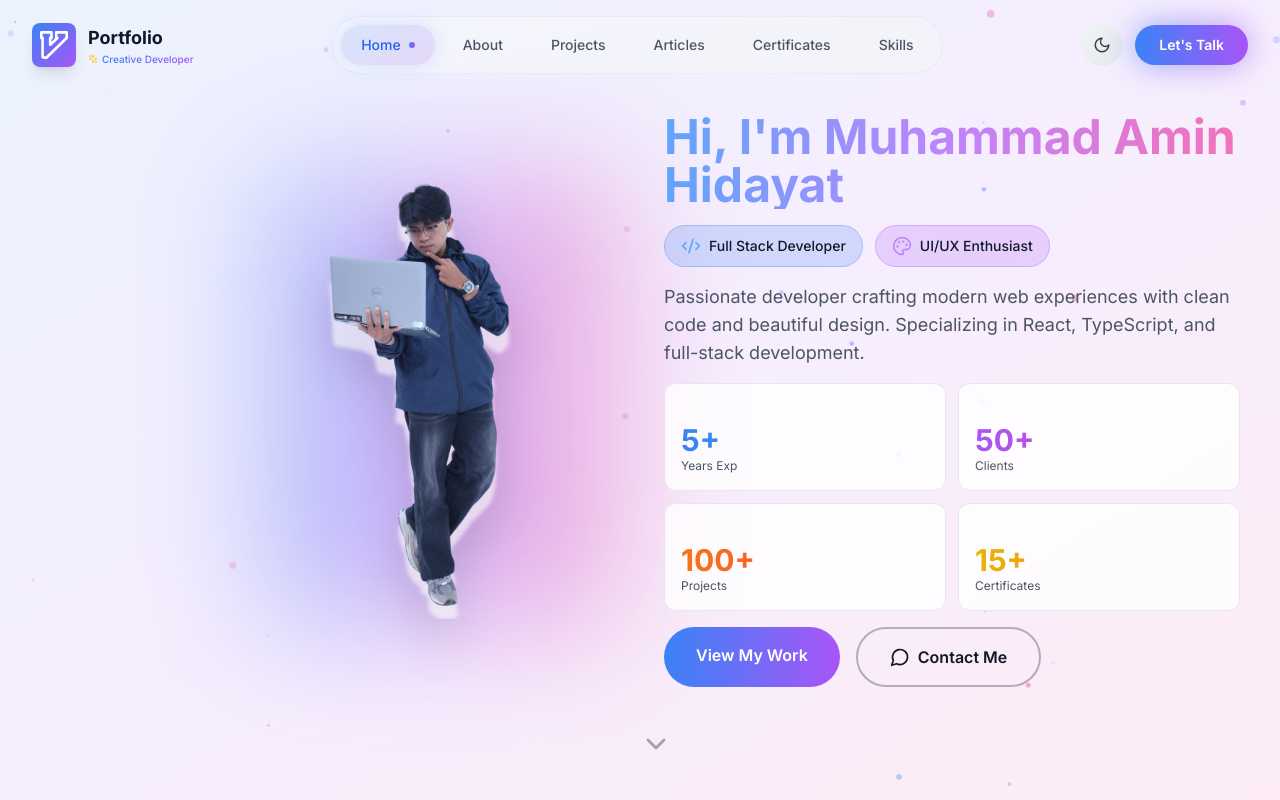
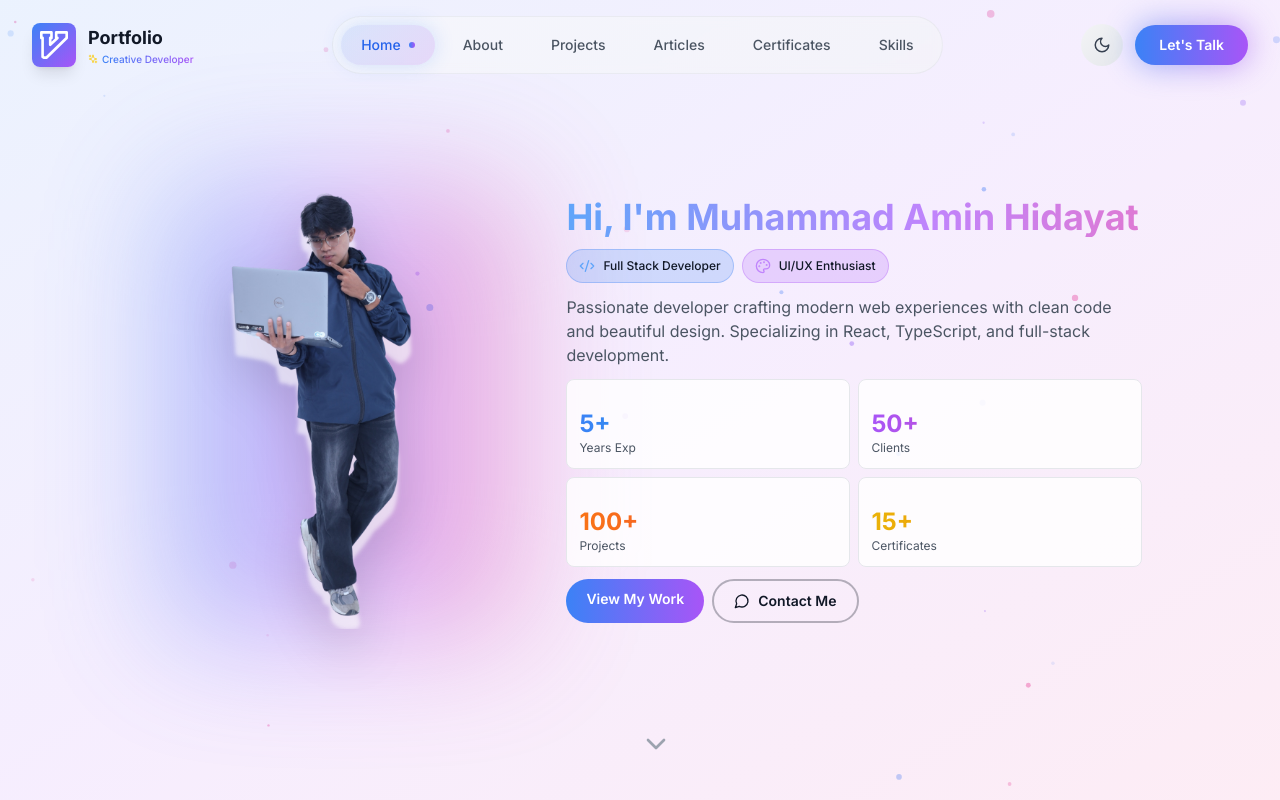
Before and after one commit to dayattt111/portofolio-daya, a React (Vite) app: page / in a window 1280 px wide. Shown: the top 800 px of the page. Built offline with nearby package versions, Linux system fonts and the light colour scheme.

Commit message:
stag: 40% - 60% image scale

```diff
--- a/src/pages/Home.tsx
+++ b/src/pages/Home.tsx
@@ -129,8 +129,8 @@ export default function Home() {
 
         <div className="absolute inset-0 bg-gradient-to-br from-blue-500/10 via-purple-500/10 to-pink-500/10 z-0" />
 
-        <div className="relative z-10 max-w-7xl mx-auto px-4 sm:px-6 lg:px-8 w-full">
-          <div className="grid grid-cols-1 lg:grid-cols-2 gap-8 lg:gap-10 xl:gap-12 items-start lg:items-center">
+        <div className="relative z-10 max-w-7xl mt-5 px-4 sm:px-6 lg:px-8 w-full">
+          <div className="grid grid-cols-1 lg:grid-cols-[40%_60%] gap-8 lg:gap-10 xl:gap-12 items-start lg:items-center">
 
             {/* Left Column - Profile Image */}
             <div className="flex justify-center lg:justify-end order-1 lg:order-1">
@@ -149,8 +149,8 @@ export default function Home() {
             </div>
 
             {/* Right Column - Profile Info & About */}
-            <div className="flex flex-col justify-center order-2 lg:order-2 text-center lg:text-left space-y-4">
-              <div className="animate-fade-in-up space-y-4">
+            <div className="flex flex-col justify-center order-2 lg:order-2 text-center lg:text-left space-y-3">
+              <div className="animate-fade-in-up space-y-3">
                 {/* <div className="flex items-center justify-center lg:justify-start gap-2">
                   <Sparkles className="w-5 h-5 text-yellow-400 animate-pulse" />
                   <span className={`text-sm md:text-base font-semibold bg-gradient-to-r from-blue-400 to-purple-400 bg-clip-text text-transparent`}>
@@ -158,46 +158,46 @@ export default function Home() {
                   </span>
                 </div> */}
 
-                <h1 className="text-2xl sm:text-3xl lg:text-4xl xl:text-5xl font-bold bg-gradient-to-r from-blue-400 via-purple-400 to-pink-400 bg-clip-text text-transparent animate-gradient leading-tight">
+                <h1 className="text-2xl sm:text-3xl lg:text-3xl xl:text-4xl font-bold bg-gradient-to-r from-blue-400 via-purple-400 to-pink-400 bg-clip-text text-transparent animate-gradient leading-tight">
                   Hi, I'm Muhammad Amin Hidayat
                 </h1>
 
-                <div className="flex items-center justify-center lg:justify-start gap-3 flex-wrap">
-                  <div className="flex items-center gap-2 px-4 py-2.5 rounded-full bg-blue-500/20 backdrop-blur-sm border border-blue-500/30">
-                    <Code2 className="w-4 h-4 md:w-5 md:h-5 text-blue-400" />
-                    <span className="font-medium text-sm">Full Stack Developer</span>
+                <div className="flex items-center justify-center lg:justify-start gap-2 flex-wrap">
+                  <div className="flex items-center gap-2 px-3 py-2 rounded-full bg-blue-500/20 backdrop-blur-sm border border-blue-500/30">
+                    <Code2 className="w-4 h-4 text-blue-400" />
+                    <span className="font-medium text-xs">Full Stack Developer</span>
                   </div>
-                  <div className="flex items-center gap-2 px-4 py-2.5 rounded-full bg-purple-500/20 backdrop-blur-sm border border-purple-500/30">
-                    <Palette className="w-4 h-4 md:w-5 md:h-5 text-purple-400" />
-                    <span className="font-medium text-sm">UI/UX Enthusiast</span>
+                  <div className="flex items-center gap-2 px-3 py-2 rounded-full bg-purple-500/20 backdrop-blur-sm border border-purple-500/30">
+                    <Palette className="w-4 h-4 text-purple-400" />
+                    <span className="font-medium text-xs">UI/UX Enthusiast</span>
                   </div>
                 </div>
 
-                <p className={`text-sm md:text-base lg:text-lg leading-relaxed max-w-xl mx-auto lg:mx-0 ${theme === 'dark' ? 'text-gray-300' : 'text-gray-600'}`}>
+                <p className={`text-xs md:text-sm lg:text-base leading-relaxed max-w-xl mx-auto lg:mx-0 ${theme === 'dark' ? 'text-gray-300' : 'text-gray-600'}`}>
                   Passionate developer crafting modern web experiences with clean code and beautiful design.
                   Specializing in React, TypeScript, and full-stack development.
                 </p>
 
                 {/* Stats */}
-                <div className="grid grid-cols-2 gap-3 max-w-xl mx-auto lg:mx-0">
+                <div className="grid grid-cols-2 gap-2 max-w-xl mx-auto lg:mx-0">
                   {[
-                    { icon: <Award className="w-4 h-4" />, value: '5+', label: 'Years Exp', color: 'from-blue-500 to-cyan-500' },
-                    { icon: <Users className="w-4 h-4" />, value: '50+', label: 'Clients', color: 'from-purple-500 to-pink-500' },
-                    { icon: <Rocket className="w-4 h-4" />, value: '100+', label: 'Projects', color: 'from-orange-500 to-red-500' },
-                    { icon: <Sparkles className="w-4 h-4" />, value: '15+', label: 'Certificates', color: 'from-yellow-500 to-orange-500' }
+                    { icon: <Award className="w-3 h-3" />, value: '5+', label: 'Years Exp', color: 'from-blue-500 to-cyan-500' },
+                    { icon: <Users className="w-3 h-3" />, value: '50+', label: 'Clients', color: 'from-purple-500 to-pink-500' },
+                    { icon: <Rocket className="w-3 h-3" />, value: '100+', label: 'Projects', color: 'from-orange-500 to-red-500' },
+                    { icon: <Sparkles className="w-3 h-3" />, value: '15+', label: 'Certificates', color: 'from-yellow-500 to-orange-500' }
                   ].map((stat, idx) => (
                     <div
                       key={idx}
-                      className={`p-3 md:p-4 rounded-xl backdrop-blur-sm border transition-all duration-300 hover:scale-105 ${
+                      className={`p-2.5 md:p-3 rounded-lg backdrop-blur-sm border transition-all duration-300 hover:scale-105 ${
                         theme === 'dark'
                           ? 'bg-gray-800/50 border-gray-700/50 hover:bg-gray-800/70'
                           : 'bg-white/80 border-gray-200 hover:bg-white'
                       }`}
                     >
-                      <div className={`flex items-center gap-2 mb-1.5 text-transparent bg-gradient-to-r ${stat.color} bg-clip-text`}>
+                      <div className={`flex items-center gap-1.5 mb-1 text-transparent bg-gradient-to-r ${stat.color} bg-clip-text`}>
                         {stat.icon}
                       </div>
-                      <div className={`text-xl md:text-2xl lg:text-3xl font-bold bg-gradient-to-r ${stat.color} bg-clip-text text-transparent`}>
+                      <div className={`text-lg md:text-xl lg:text-2xl font-bold bg-gradient-to-r ${stat.color} bg-clip-text text-transparent`}>
                         {stat.value}
                       </div>
                       <div className={`text-xs ${theme === 'dark' ? 'text-gray-400' : 'text-gray-600'}`}>
@@ -208,18 +208,18 @@ export default function Home() {
                 </div>
 
                 {/* Buttons - 2 columns on mobile */}
-                <div className="grid grid-cols-2 lg:flex gap-3 md:gap-4 justify-center lg:justify-start max-w-xl mx-auto lg:mx-0">
+                <div className="grid grid-cols-2 lg:flex gap-2 justify-center lg:justify-start max-w-xl mx-auto lg:mx-0">
                   <Link
                     to="/projects"
-                    className="col-span-2 lg:col-span-1 px-6 md:px-8 py-3 md:py-4 bg-gradient-to-r from-blue-500 to-purple-500 text-white font-semibold rounded-full hover:shadow-2xl hover:scale-105 transition-all duration-300 text-center text-sm md:text-base"
+                    className="col-span-2 lg:col-span-1 px-5 py-2.5 bg-gradient-to-r from-blue-500 to-purple-500 text-white font-semibold rounded-full hover:shadow-2xl hover:scale-105 transition-all duration-300 text-center text-xs md:text-sm"
                   >
                     View My Work
                   </Link>
                   <a
                     href="mailto:dayagani17@gmail.com"
-                    className={`col-span-2 lg:col-span-1 px-6 md:px-8 py-3 md:py-4 border-2 ${theme === 'dark' ? 'border-white/30 hover:bg-white/10' : 'border-gray-900/30 hover:bg-gray-900/10'} font-semibold rounded-full hover:scale-105 transition-all duration-300 flex items-center justify-center gap-2 text-sm md:text-base`}
+                    className={`col-span-2 lg:col-span-1 px-5 py-2.5 border-2 ${theme === 'dark' ? 'border-white/30 hover:bg-white/10' : 'border-gray-900/30 hover:bg-gray-900/10'} font-semibold rounded-full hover:scale-105 transition-all duration-300 flex items-center justify-center gap-2 text-xs md:text-sm`}
                   >
-                    <MessageCircle className="w-4 h-4 md:w-5 md:h-5" />
+                    <MessageCircle className="w-4 h-4" />
                     Contact Me
                   </a>
                 </div>
```
